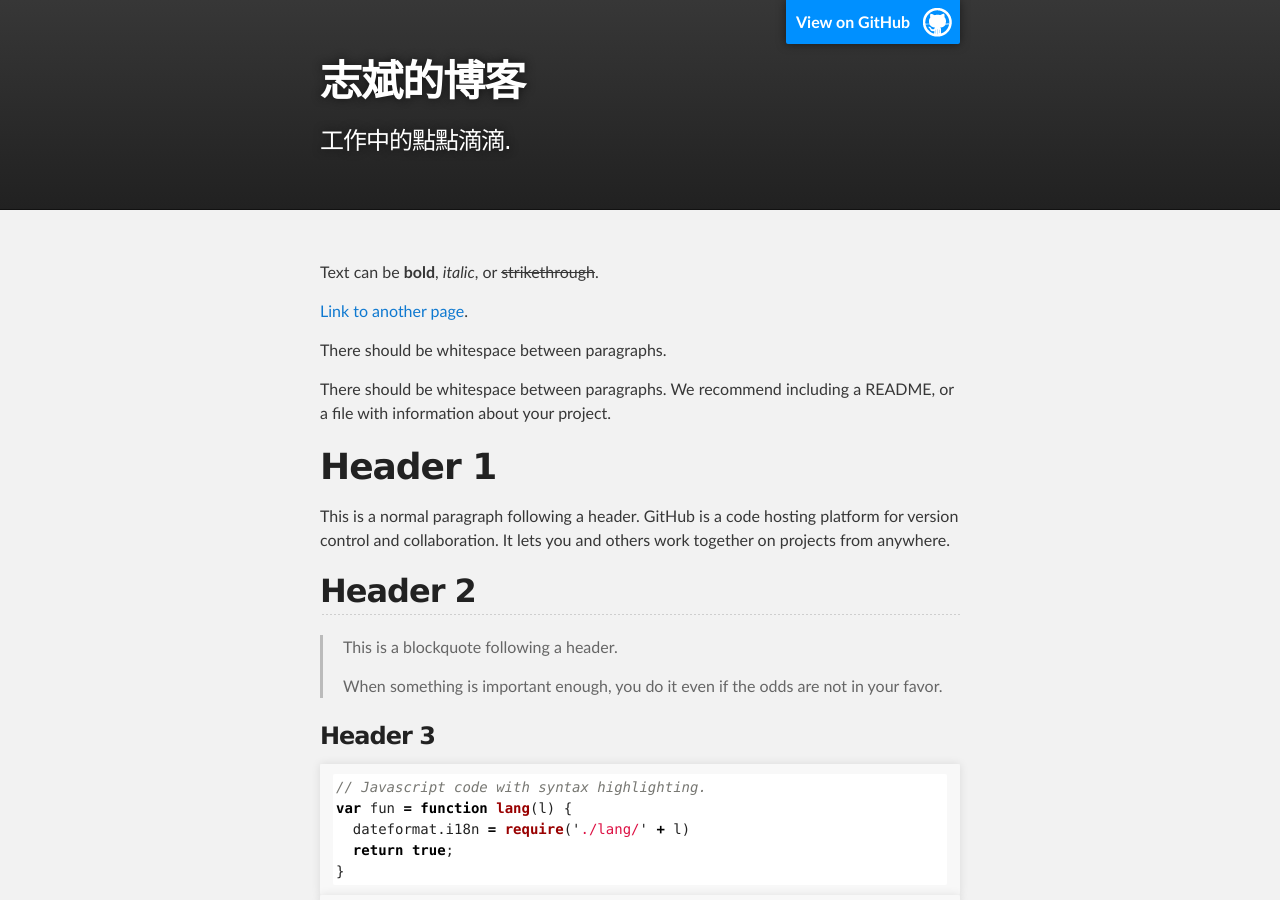
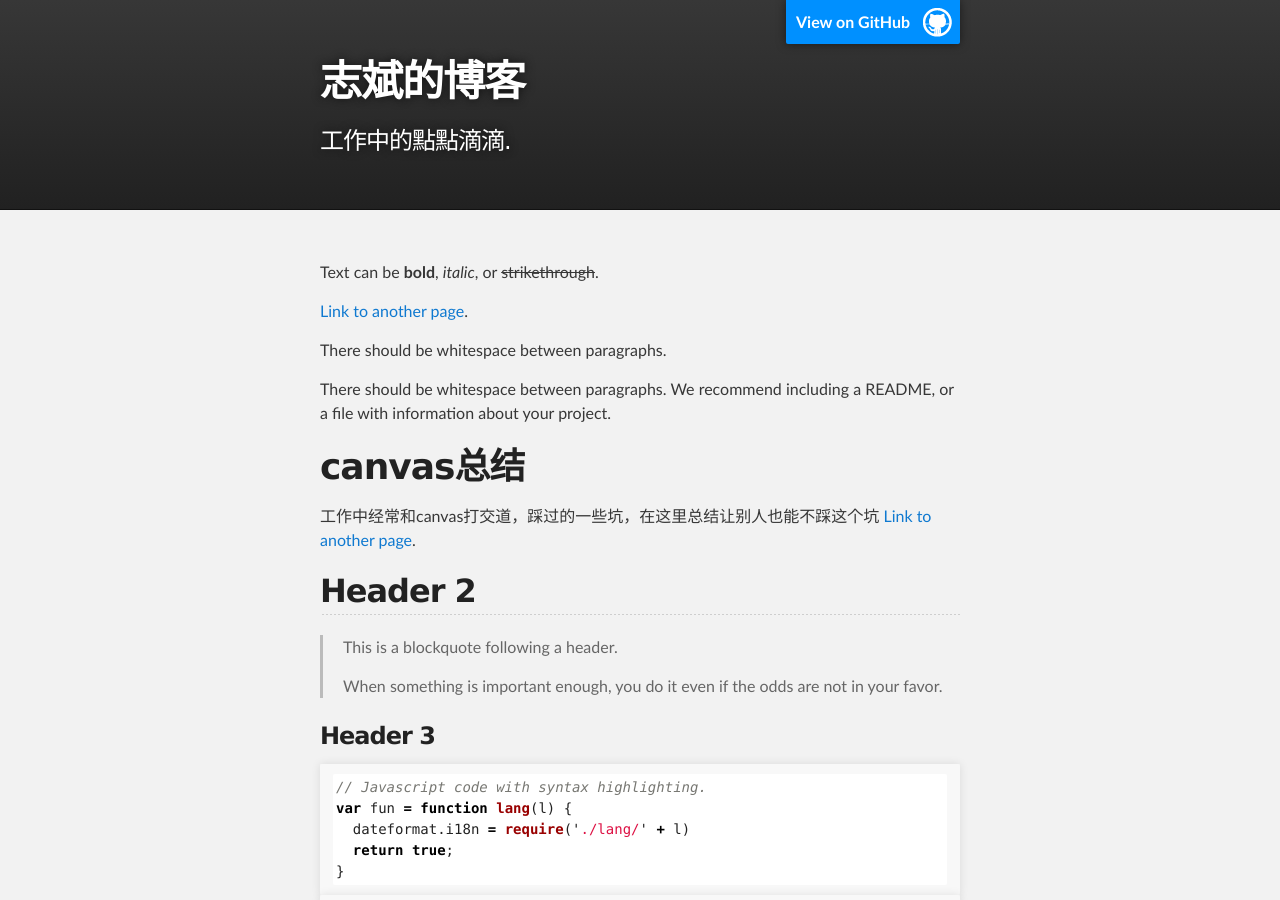
Before and after one commit to micheal-zhibin/zhibinblog.github.io, a Jekyll site: the page built from index.md, in a window 1280 px wide and 900 px high. Built offline with Jekyll 4.4.1, drawn with Linux system fonts in a browser that asks for light colours.

Commit message:
个人博客

```diff
--- a/index.md
+++ b/index.md
@@ -10,9 +10,10 @@ There should be whitespace between paragraphs.
 
 There should be whitespace between paragraphs. We recommend including a README, or a file with information about your project.
 
-# [](#header-1)Header 1
+# [](#header-1)canvas总结
 
-This is a normal paragraph following a header. GitHub is a code hosting platform for version control and collaboration. It lets you and others work together on projects from anywhere.
+工作中经常和canvas打交道，踩过的一些坑，在这里总结让别人也能不踩这个坑
+[Link to another page](canvas).
 
 ## [](#header-2)Header 2
 
```
Also changed, not shown: canvas.md (added, +9 -0 lines).
